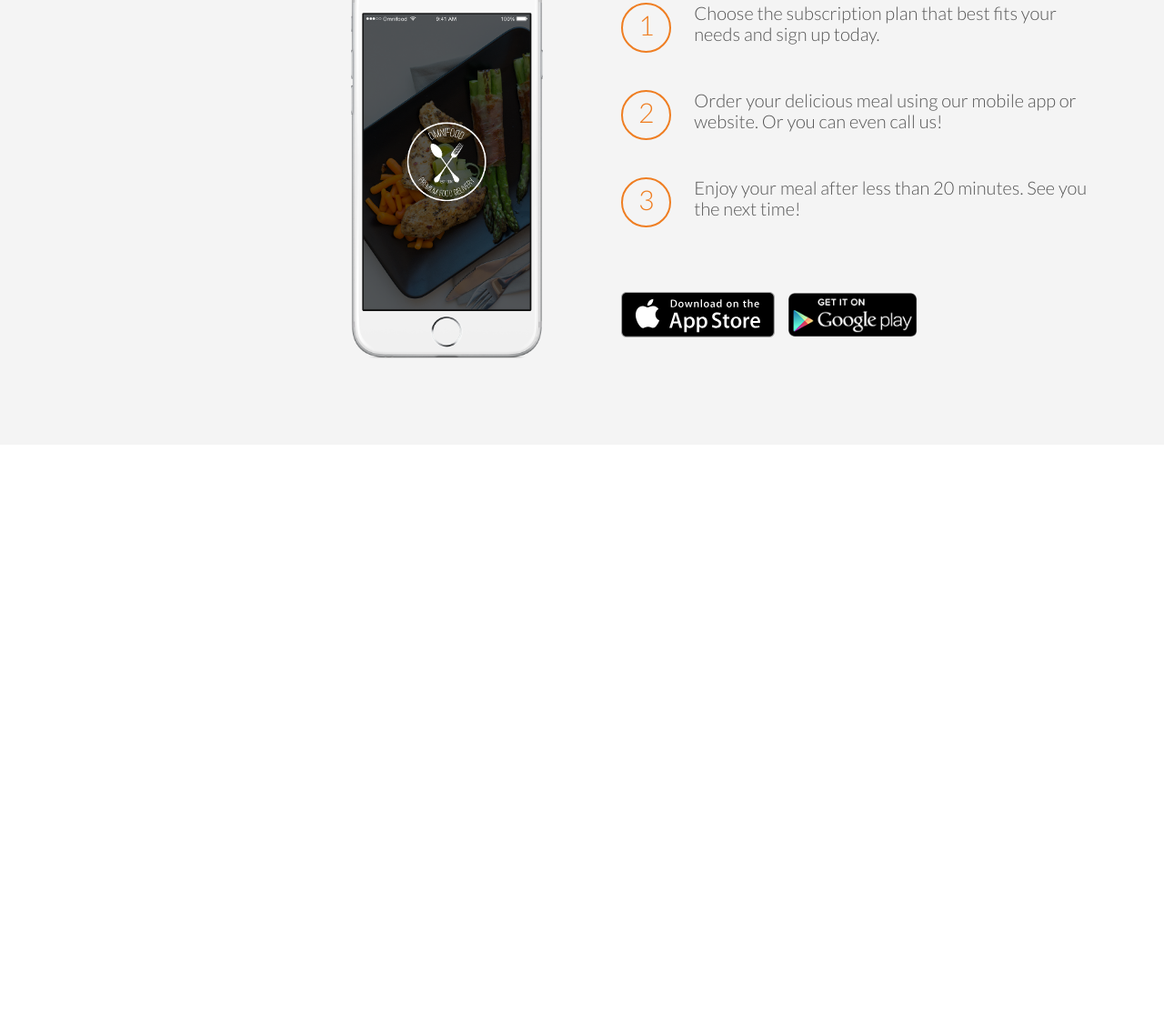
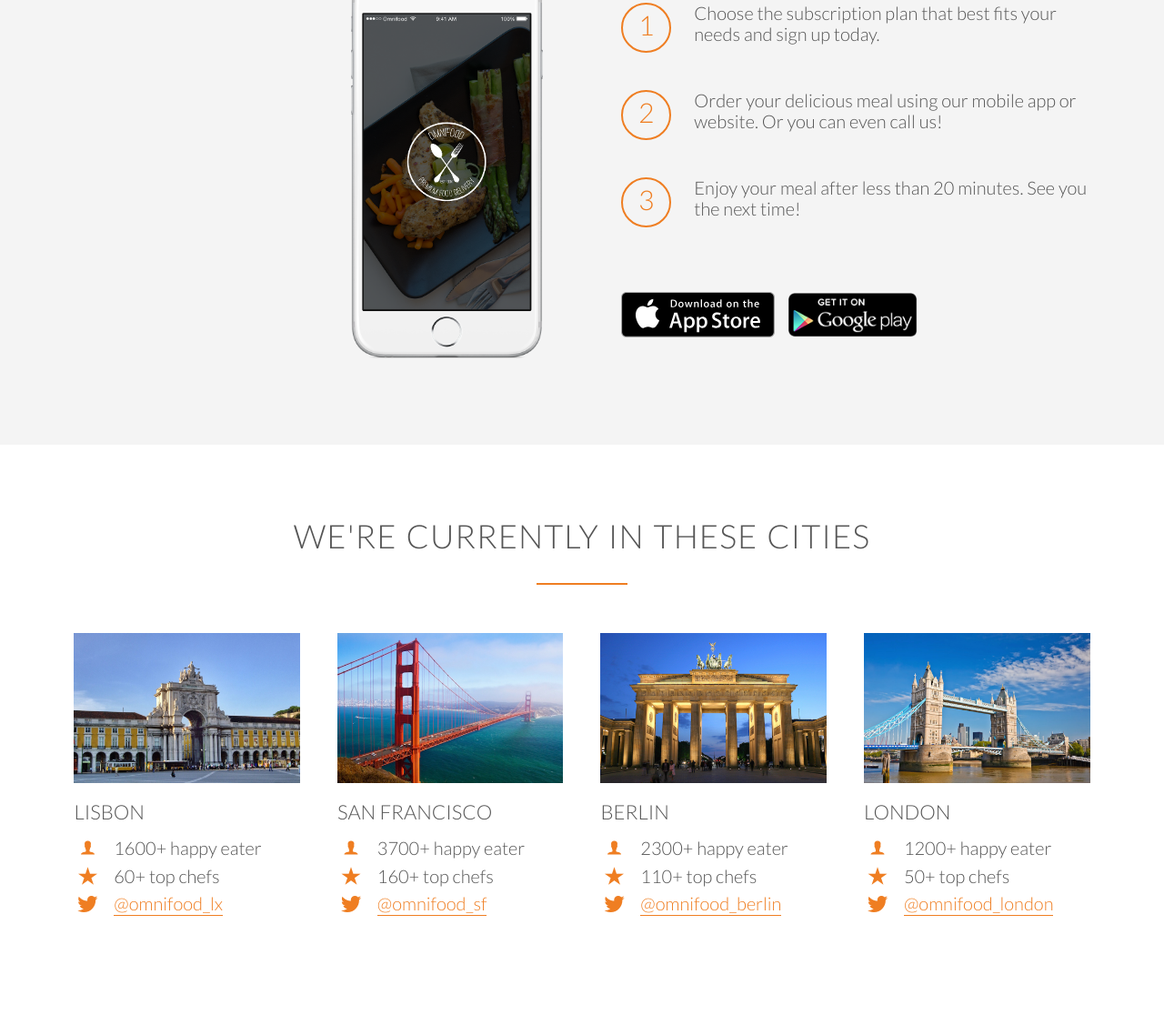
Before and after one commit to livealvi/food.service.io, a plain HTML site: page index.html in a window 1280 px wide. Shown: the part 2249-3365 px from the top of the page at 91% size. Before the commit the page ends 2738 px from the top, so only its background shows below. Drawn offline with Linux system fonts and the light colour scheme; files whose address does not match are found by name.

Commit message:
cities - section - add

```diff
--- a/index.html
+++ b/index.html
@@ -152,12 +152,85 @@
         <a href="#" class="btn-app"><img src="resourses/img/download-app.svg" alt="Apps Store Button"></a>
         <a href="#" class="btn-app"><img src="resourses/img/download-app-android.png" alt="Play Store Button"></a>
 
-
-
       </div>
     </div>
   </section>
 
+  <section class="section-cities">
+    <div class="row">
+      <h2>We're currently in these cities</h2>
+    </div>
+
+    <div class="row">
+      <div class="col span-1-of-4 box">
+        <img src="resourses/img/lisbon-3.jpg" alt="Lisbon">
+        <h3>Lisbon</h3>
+        <div class="city-feature">
+          <i class="ion-ios-person icon-small"></i>
+          1600+ happy eater
+        </div>
+        <div class="city-feature">
+          <i class="ion-ios-star icon-small"></i>
+          60+ top chefs
+        </div>
+        <div class="city-feature">
+          <i class="ion-social-twitter icon-small"></i>
+          <a href="#">@omnifood_lx</a>
+        </div>
+      </div>
+      <div class="col span-1-of-4 box">
+        <img src="resourses/img/san-francisco.jpg" alt="San Francisco">
+        <h3>San Francisco</h3>
+        <div class="city-feature">
+          <i class="ion-ios-person icon-small"></i>
+          3700+ happy eater
+        </div>
+        <div class="city-feature">
+          <i class="ion-ios-star icon-small"></i>
+          160+ top chefs
+        </div>
+        <div class="city-feature">
+          <i class="ion-social-twitter icon-small"></i>
+          <a href="#">@omnifood_sf</a>
+        </div>
+      </div>
+      <div class="col span-1-of-4 box">
+        <img src="resourses/img/berlin.jpg" alt="Berlin">
+        <h3>Berlin</h3>
+        <div class="city-feature">
+          <i class="ion-ios-person icon-small"></i>
+          2300+ happy eater
+        </div>
+        <div class="city-feature">
+          <i class="ion-ios-star icon-small"></i>
+          110+ top chefs
+        </div>
+        <div class="city-feature">
+          <i class="ion-social-twitter icon-small"></i>
+          <a href="#">@omnifood_berlin</a>
+        </div>
+      </div>
+      <div class="col span-1-of-4 box">
+        <img src="resourses/img/london.jpg" alt="London">
+        <h3>London</h3>
+        <div class="city-feature">
+          <i class="ion-ios-person icon-small"></i>
+          1200+ happy eater
+        </div>
+        <div class="city-feature">
+          <i class="ion-ios-star icon-small"></i>
+          50+ top chefs
+        </div>
+        <div class="city-feature">
+          <i class="ion-social-twitter icon-small"></i>
+          <a href="#">@omnifood_london</a>
+        </div>
+      </div>
+    </div>
+
+  </section>
+
+
 </body>
 
 </html>
--- a/resourses/css/style.css
+++ b/resourses/css/style.css
@@ -111,6 +111,35 @@ h2::after {
     display: block;
     color: #ef7e22;
     margin-bottom: 10px;
+}
+
+.icon-small {
+    display: inline-block;
+    width: 30px;
+    text-align: center;
+    color: #ef7e22;
+    font-size: 120%;
+    margin-right: 10px;
+
+    line-height: 120%;
+    vertical-align: middle;
+    margin-top: -5px;
+}
+
+/* ---------- links ---------- */
+a:link,
+a:visited {
+    color: #ef7e22;
+    text-decoration: none;
+    padding-bottom: 1px;
+    border-bottom: 1px solid #ef7e22;
+    transition: border-bottom 0.2s, color 0.2s;
+}
+
+a:hover,
+a:active {
+    color: #555;
+    border-bottom: 1px solid transparent;
 }
 
 /* ---------- buttons ---------- */
@@ -299,8 +328,27 @@ header {
     margin-right: 25px;
 }
 
+.btn-app:link,
+.btn-app:visited {
+    border: 0;
+}
+
 .btn-app img {
     height: 50px;
     width: auto;
     margin-right: 10px;
 }
+
+/* -------------------- */
+/* cities */
+/* --------------------- */
+
+.box img {
+    width: 100%;
+    height: auto;
+    margin-bottom: 15px;
+}
+
+.city-feature {
+    margin-bottom: 5px;
+}
```
